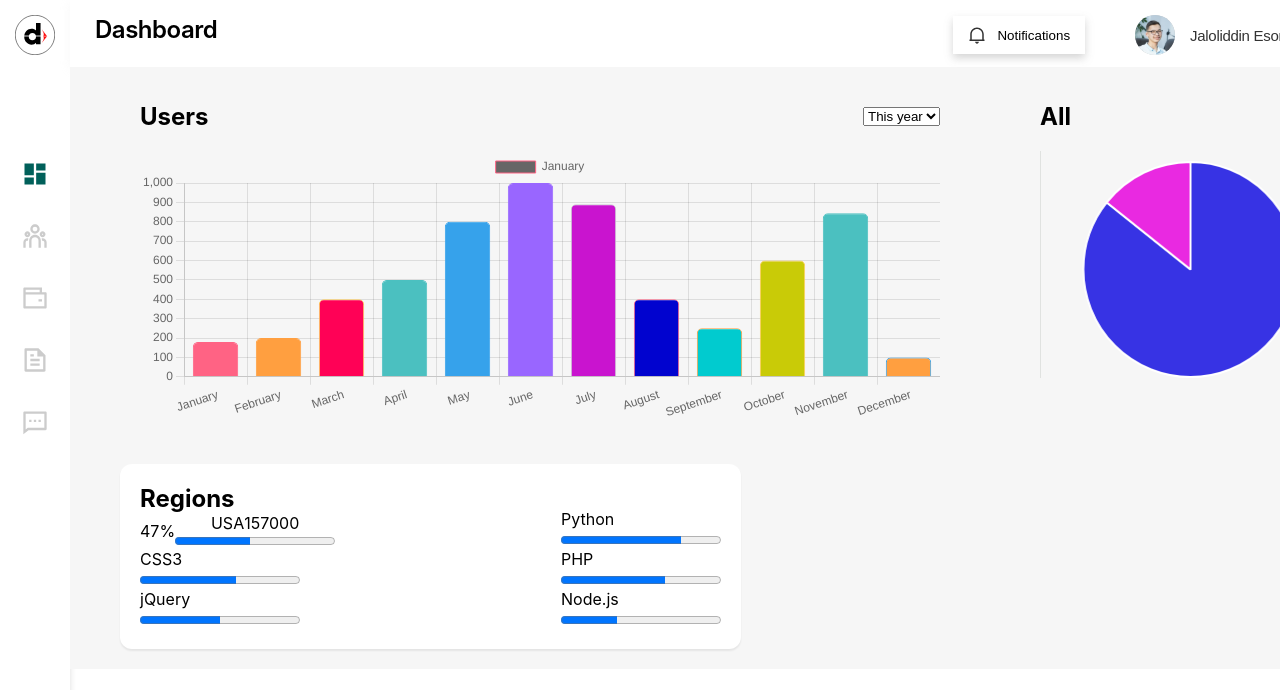
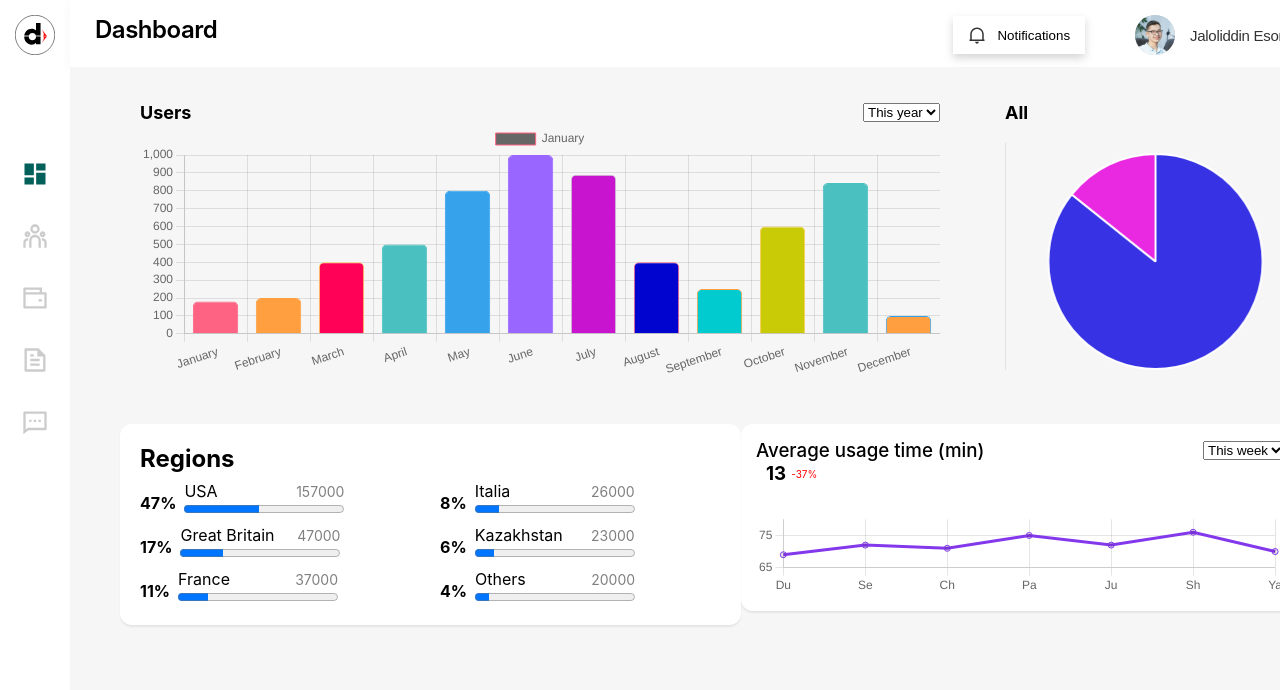
Before and after one commit to the-rustambek/dizipro_admin, a React (Create React App) app in the folder dizipro_admin/: page / in a window 1280 px wide. Shown: the top 690 px of the page. Built offline with nearby package versions, Linux system fonts and the light colour scheme.

Commit message:
add dashboard or home page successfully finished

```diff
--- a/dizipro_admin/package.json
+++ b/dizipro_admin/package.json
@@ -7,6 +7,7 @@
     "@testing-library/react": "^12.1.3",
     "@testing-library/user-event": "^13.5.0",
     "chart.js": "^3.7.1",
+    "faker": "^5.5.3",
     "react": "^17.0.2",
     "react-chartjs-2": "^4.0.1",
     "react-dom": "^17.0.2",
--- a/dizipro_admin/src/Chart/Bar/BarChart.css
+++ b/dizipro_admin/src/Chart/Bar/BarChart.css
@@ -2,12 +2,17 @@
   display: flex;
   justify-content: space-between;
   align-items: center;
-  padding-bottom: 20px;
+  /* padding-bottom: 20px; */
 }
 .bar-chart{
   width: 900px;
-  height: 337px;
-  padding: 50px;
+  height: 287px;
+  padding: 15px 50px;
   padding-top: 15px;
 
 }
+
+.bar-title{
+  font-size: 18px;
+  font-weight: 700;
+}
--- a/dizipro_admin/src/Chart/Bar/BarChart.jsx
+++ b/dizipro_admin/src/Chart/Bar/BarChart.jsx
@@ -58,8 +58,13 @@ const BarChart = () => {
       }
     },
     legend: {
+
+      label: {
+        display:0
+      },
       labels: {
         fontSize: 12,
+
       }
     }
   }
--- /dev/null
+++ b/dizipro_admin/src/Chart/LineChart/LineChart.css
@@ -0,0 +1,44 @@
+.line-chart{
+  width: 661px;
+  box-shadow: 0px 2px 2px rgba(0, 0, 0, 0.07);
+border-radius: 12px;
+padding: 15px;
+  background-color: white;
+}
+
+.line{
+  /* height: 200px; */
+  width: 500px;
+  /* height: 150px; */
+}
+.line-top{
+  display: flex;
+  justify-content: space-between;
+  align-items: center;
+  /* padding: 8px; */
+}
+.line-chart span{
+  display: flex;
+  /* justify-content: center; */
+  align-items: center;
+  margin-bottom: 0;
+  padding-bottom: 0;
+  padding-left: 10px;
+}
+.line-chart span b{
+
+  /* font-size: 25px; */
+  padding-left: 10px;
+  font-weight: bolder;
+
+}
+.line-chart span p{
+  color: red;
+  font-size: 10px;
+  padding-left: 5px;
+
+
+}
+.line-title{
+  font-weight: 500;
+}
--- /dev/null
+++ b/dizipro_admin/src/Chart/LineChart/LineChart.jsx
@@ -0,0 +1,84 @@
+import {
+  Chart as ChartJS,
+  CategoryScale,
+  LinearScale,
+  PointElement,
+  LineElement,
+  Title,
+  Tooltip,
+  Legend,
+} from "chart.js";
+import {
+  Line
+} from "react-chartjs-2";
+import "./LineChart.css"
+ChartJS.register(
+  CategoryScale,
+  LinearScale,
+  PointElement,
+  LineElement,
+  Title,
+  Tooltip,
+  Legend
+)
+
+const LineChart = () => {
+
+  const  labels = ['Du', 'Se',
+  'Ch', 'Pa', 'Ju', 'Sh', 'Ya'
+ ]
+  var lineData = {
+    labels,
+    datasets: [
+      {
+        label: 'Average usage time  ',
+        data: [69, 72,  71, 75, 72,76, 70],
+
+        borderColor: '#8338EC',
+        // backgroundColor: 'rgba(255, 99, 132, 0.5)',
+      },
+
+    ],
+  };
+  var options = {
+    responsive: true,
+    plugins: {
+      legend: {
+        display:0
+      },
+      title: {
+        display: true,
+
+      },
+    },
+  }
+
+
+
+
+
+
+  return (
+
+      <div className = "line-chart" >
+        <div className = "line-top" >
+        <h3 className = "line-title" >Average usage time (min) </h3>
+        <select >
+          <option value = "This week" > This week </option>
+          <option value = "Saturday" > Saturday </option>
+    </select>
+          </div>
+          <span>
+            <h3>13</h3>
+            <p>-37%</p>
+          </span>
+ <Line className="line" height={63} data = {lineData}
+    options = {options} >
+ </Line>
+</div>
+
+
+  )
+}
+
+export default LineChart;
--- a/dizipro_admin/src/Chart/Pie/Pie.css
+++ b/dizipro_admin/src/Chart/Pie/Pie.css
@@ -1,7 +1,7 @@
 .pie-chart{
   width: 500px;
   height: 337px;
-  padding: 50px;
+  padding: 15px;
   padding-top: 15px;
 }
 .pie-top{
@@ -54,3 +54,8 @@
   top: 65%;
   left: -10%;
 }
+
+.pie-title{
+  font-size: 18px;
+  font-weight: 700;
+}
--- a/dizipro_admin/src/Chart/Progress/Progress.css
+++ b/dizipro_admin/src/Chart/Progress/Progress.css
@@ -22,8 +22,8 @@ width: 621px;
 }
 .progress-bar{
   display: flex;
-  justify-content: space-between;
-  align-items: center;
+  /* justify-content: space-between; */
+  /* align-items: center; */
   flex-direction: column;
 }
 
@@ -31,6 +31,24 @@ width: 621px;
   width: 300px;
   display: flex
   ;
-  justify-content: flex-start;
+  padding-top: 8px;
+  /* justify-content: flex-start; */
   align-items: center;
 }
+.progress-precent{
+  margin-top: 8px;
+  margin-right:8px;
+  font-weight: 700;
+}
+
+.progress-span p:nth-child(2){
+  font-size: 14px;
+line-height: 17px;
+text-align: right;
+color: #808080;
+}
+
+progress{
+  /* background-color: red; */
+  color: yellow;
+}
--- a/dizipro_admin/src/Chart/Progress/Progress.jsx
+++ b/dizipro_admin/src/Chart/Progress/Progress.jsx
@@ -11,7 +11,7 @@ const Progress = () =>{
 
 
 			{/* <p style={{width: "47%"}} data-value="47">HTML5</p> */}
-   <span className="progress-blok" >
+			<span className="progress-blok">
 
 				<span className="progress-precent">47%</span>
 				<span className="progress-bar">
@@ -19,49 +19,79 @@ const Progress = () =>{
 						<p>USA</p>
 						<p>157000</p>
 					</span>
-		<progress max="100" value="47" className="html5">
+					<progress max="100" value="47" >
 
 					</progress>
 				</span>
 			</span>
 
 
-    <p style={{width: "80%"}}data-value="60">CSS3</p>
-		<progress max="100" value="60" className="css3">
-			<div className="progress-bar">
-				<span style={{width: "80%"}}>60%</span>
-			</div>
+			<span className="progress-blok">
+
+				<span className="progress-precent">17%</span>
+				<span className="progress-bar">
+					<span className="progress-span">
+						<p>Great Britain</p>
+						<p>47000</p>
+					</span>
+					<progress max="100" value="27" >
+
 					</progress>
-    <p style={{width: "80%"}}data-value="50">jQuery</p>
-		<progress max="100" value="50" className="jquery">
-			<div className="progress-bar">
-				<span style={{width: "80%"}}>50%</span>
-			</div>
+				</span>
+			</span> <span className="progress-blok">
+
+				<span className="progress-precent">11%</span>
+				<span className="progress-bar">
+					<span className="progress-span">
+						<p>France</p>
+						<p>37000</p>
+					</span>
+					<progress max="100" value="19" >
+
 					</progress>
-
+				</span>
+			</span>
 		</li>
 		<li>
-	{/* <h2>s</h2> */}
-    <p style={{width: "80%"}}data-value="75">Python</p>
-		<progress max="100" value="75" className="python">
-      <div className="progress-bar">
-				<span style={{width: "80%"}}>75%</span>
-			</div>
+			<span className="progress-blok">
+
+				<span className="progress-precent">8%</span>
+				<span className="progress-bar">
+					<span className="progress-span">
+						<p>Italia</p>
+						<p>26000</p>
+					</span>
+					<progress max="100" value="15" >
+
 					</progress>
+				</span>
+			</span>
 
-    <p style={{width: "80%"}}data-value="65">PHP</p>
-		<progress max="100" value="65" className="php">
-		<div className="progress-bar">
-				<span style={{width: "80%"}}>65%</span>
-			</div>
+			<span className="progress-blok">
+				<span className="progress-precent">6%</span>
+				<span className="progress-bar">
+					<span className="progress-span">
+						<p>Kazakhstan</p>
+						<p>23000</p>
+					</span>
+					<progress max="100" value="12" >
+
 					</progress>
-	 <p style={{width: "80%"}}data-value="35">Node.js</p>
-    <progress max="100" value="35" className="node-js">
-		<div className="progress-bar">
-				<span style={{width: "80%"}}>35%</span>
-			</div>
+				</span>
+			</span>
+			<span className="progress-blok">
+
+				<span className="progress-precent">4%</span>
+				<span className="progress-bar">
+					<span className="progress-span">
+						<p>Others</p>
+						<p>20000</p>
+					</span>
+					<progress max="100" value="9" >
+
 					</progress>
-
+				</span>
+			</span>
 		</li>
 	</ul>
 
@@ -70,4 +100,4 @@ const Progress = () =>{
 }
 
 
-export  default Progress;
+export default Progress;
--- a/dizipro_admin/src/Pages/DashboardPage.css
+++ b/dizipro_admin/src/Pages/DashboardPage.css
@@ -7,21 +7,25 @@
 
 .main{
   width: 100%;
+background-color: #F6F6F6;
+padding-bottom: 56px;
 }
 
 .chart{
   display: flex;
-  /* justify-content: space-between; */
-  align-items: center;
+  justify-content: space-between;
+  align-items: flex-start;
   background-color: #F6F6F6;
   padding: 20px;
+  padding-bottom: 0;
 }
 
 .main-progress{
   padding: 20px 50px;
+  padding-top: 0;
 
   display: flex;
-  /* justify-content: space-between; */
-  align-items: center;
+  justify-content: space-between;
+  align-items: flex-start;
   background-color: #F6F6F6;
 }
--- a/dizipro_admin/src/Pages/DashboardPage.jsx
+++ b/dizipro_admin/src/Pages/DashboardPage.jsx
@@ -1,4 +1,5 @@
 import BarChart from "../Chart/Bar/BarChart";
+import LineChart from "../Chart/LineChart/LineChart";
 import PieChart from "../Chart/Pie/Pie";
 import Progress from "../Chart/Progress/Progress";
 import Dashboard from "../Components/Dashboard/Dashboard";
@@ -19,6 +20,7 @@ const DashboardPage = () =>{
       </div>
       <div className="main-progress">
         <Progress />
+        <LineChart />
       </div>
 
       </div>
```
Also changed, not shown: 1 other file (tests, documents, lock files or other folders). Lines whose indentation alone changed are shown as unchanged.
